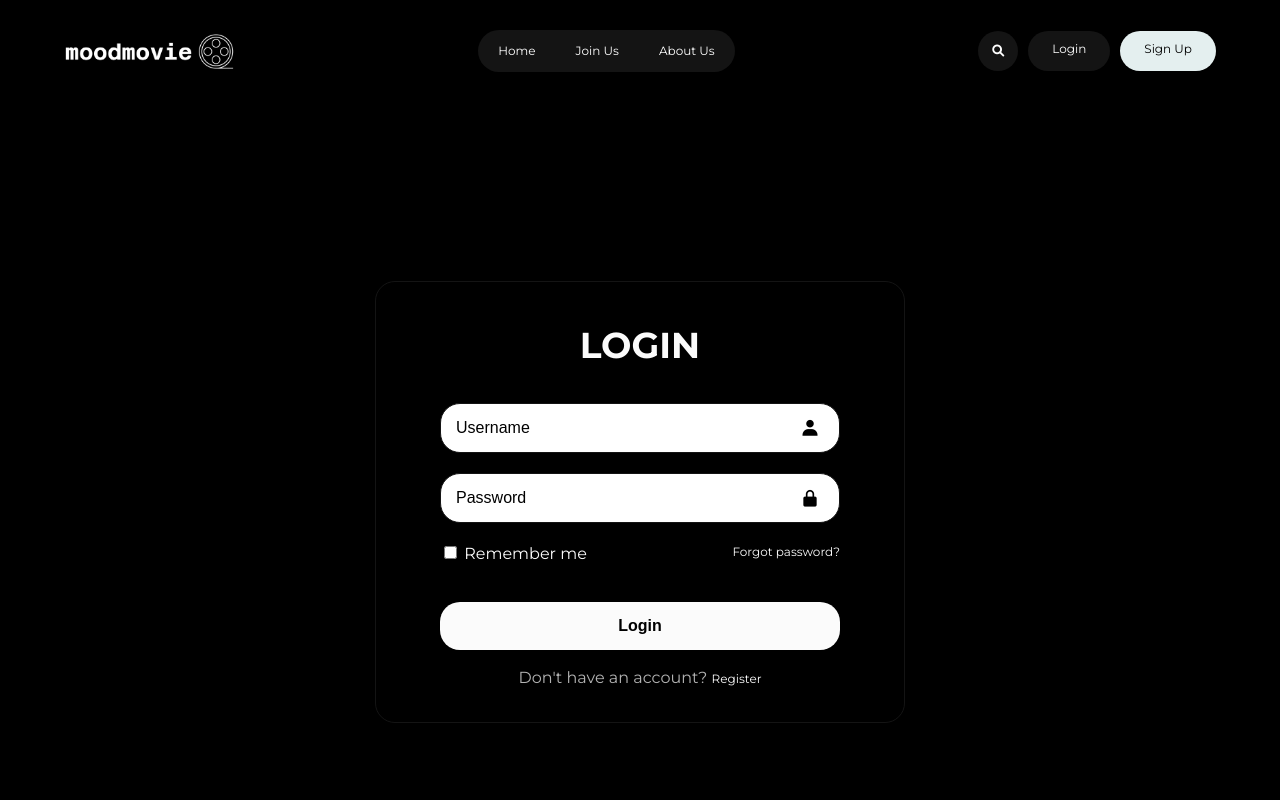
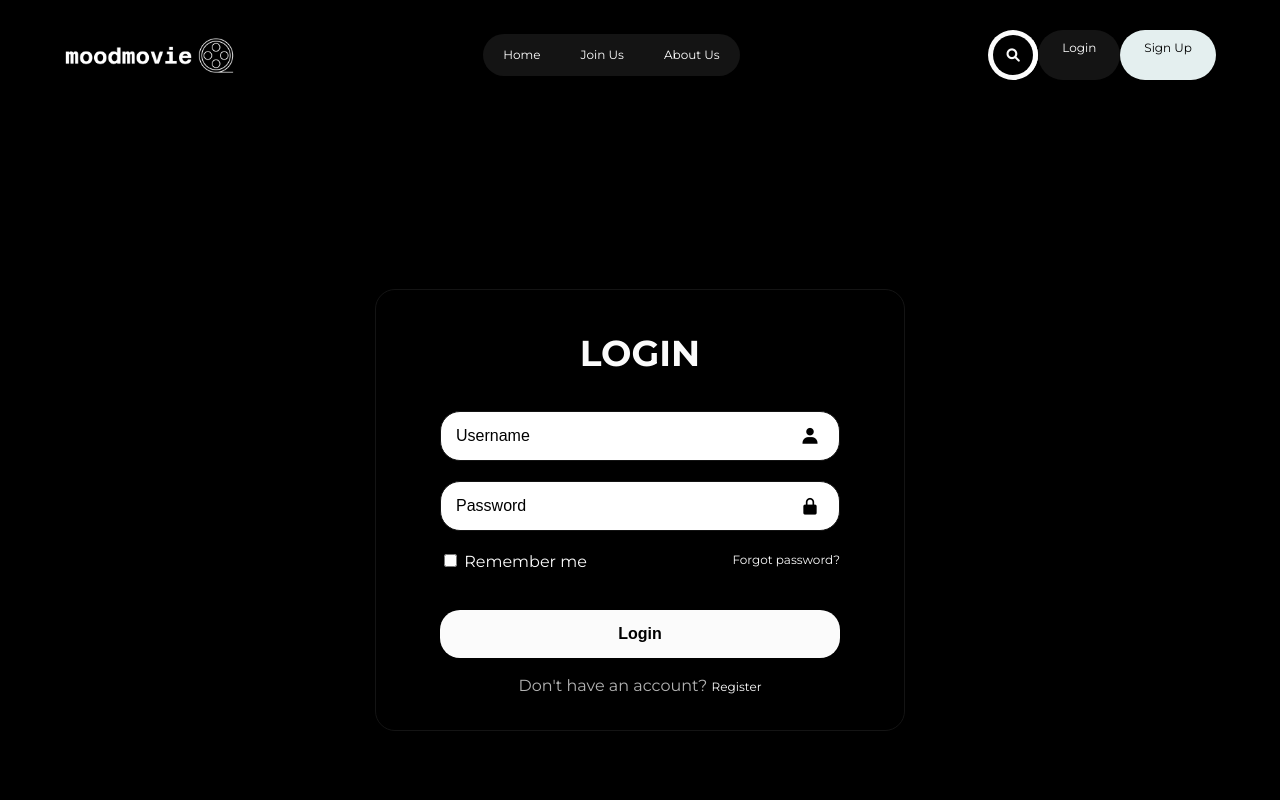
Before and after one commit to lordesi/Moodmovie, a plain HTML site: page myaccount.html in a window 1280 px wide. Shown: the top 800 px of the page. Drawn offline with nearby package versions, Linux system fonts and the light colour scheme.

Commit message:
search bar top animation

```diff
--- a/myaccount.html
+++ b/myaccount.html
@@ -21,9 +21,18 @@
             </ul>
         </nav>
         <div class="menu__buttons">
-            <a href="#" class="button button-search"><i class=" fa fa-search"></i></a>
-            <a href="#" class="button button-login">Login</a>
-            <a href="#" class="button button-signup">Sign Up</a>
+
+
+            <div class="container-search">
+                <form action="" class="search" id="searchBar">
+                    <input type="text" id="search" placeholder="Search...">
+                    <div class="superbutton" id="superbutton">
+                        <button class="supersearch" id="supersearch" type="submit"><i class='fa fa-search'></i></button>
+                    </div>
+                </form>
+
+            <a href="myaccount.html" class="button button-login">Login</a>
+            <a href="myaccount.html" class="button button-signup">Sign Up</a>
         </div>
     </header>
 
@@ -33,7 +42,7 @@
 
             <div class="wrapper">
 
-                <form action="">
+                <form action="" id="myform1">
                     <h1>Login</h1>
                     <div class="input__box">
                         <input type="text" id="email" placeholder="Username">
@@ -131,8 +140,8 @@
     </footer>
     <script>
 
-
-        const form = document.querySelector("form");
+        // JavaScript for form validation
+        const form = document.getElementById("myform1");
         const email =  document.getElementById("email");
         const password =  document.getElementById("password");
         const errorElement = document.getElementById("error-message");
@@ -145,6 +154,20 @@
                 errorElement.style.display = "none";
             }
         });
+
+        // Javascript for search animation
+        const toggleSearch = (searchID, buttonID) => {
+            const searchButton = document.getElementById(buttonID);
+            const searchBar = document.getElementById(searchID);
+
+            searchButton.addEventListener("click", ()=>{
+                searchBar.classList.toggle("show-search");
+
+            })
+        }
+        toggleSearch("searchBar", "superbutton");
+
+
     </script>
 </body>
 </html>
--- a/script.js
+++ b/script.js
@@ -9,7 +9,7 @@ const password =  document.getElementById("password");
 const errorElement = document.getElementById("error-message");
 
 form.addEventListener("submit", function(e) { e.preventDefault();
-    if (!email.ariaValueMax.trim() || !password.value.trim()) {
+    if (!emaSil.value.trim() || !password.value.trim()) {
         errorElement.textContent = "Please fill out all fields.";
         errorElement.style.display = "block";
     } else {
--- a/style.css
+++ b/style.css
@@ -92,7 +92,7 @@ p { color: var(--text-non-selected);}
 
 .menu__buttons{
     display: flex;
-    gap: 10px;
+    gap: 20px;
 }
 
 
@@ -509,3 +509,80 @@ p { color: var(--text-non-selected);}
 
 
 }
+
+
+/* Search animation */
+
+.container-search{
+    display: flex;
+}
+
+.search{
+
+    position: relative;
+    width: 30px;
+    height: 30px;
+    background-color: var(--quaternary-color);
+    border-radius: 4rem;
+    overflow: hidden;
+    padding: 10px;
+    transition: width .5s cubic-bezier(0.9, 0, 0.3, 0.9)
+}
+
+.search input{
+
+    border:none;
+    outline: none;
+    width: calc(100% -64px);
+    height: 100%;
+    padding-left: 14px;
+    border-radius: 4rem;
+    font-size: 10px;
+
+
+
+}
+
+.search input::placeholder{
+    color: white;
+    transition: opacity 1.5s ease-in-out;
+}
+
+.search button{
+    border: none;
+    outline: none;
+    background-color: transparent;
+    color: var(--quaternary-color);
+    position: absolute;
+    top: 0;
+    bottom: 0;
+    margin: auto;
+    cursor: pointer;
+
+
+
+
+}
+
+.search input:-webkit-autofill{
+    box-shadow: 0 0 0 100px var(--quinary-color) inset;
+}
+
+.superbutton{
+
+    display: flex;
+    justify-content: center;
+    position: absolute;
+    top: 0;
+    bottom: 0;
+    margin: auto;
+    width: 40px;
+    height: 40px;
+    background-color: var(--quinary-color);
+    border-radius: 50%;
+    right: 5px;
+}
+
+.show-search{
+    width: 100px;
+}
```
Also changed, not shown: index.html (+3 -3 lines).
